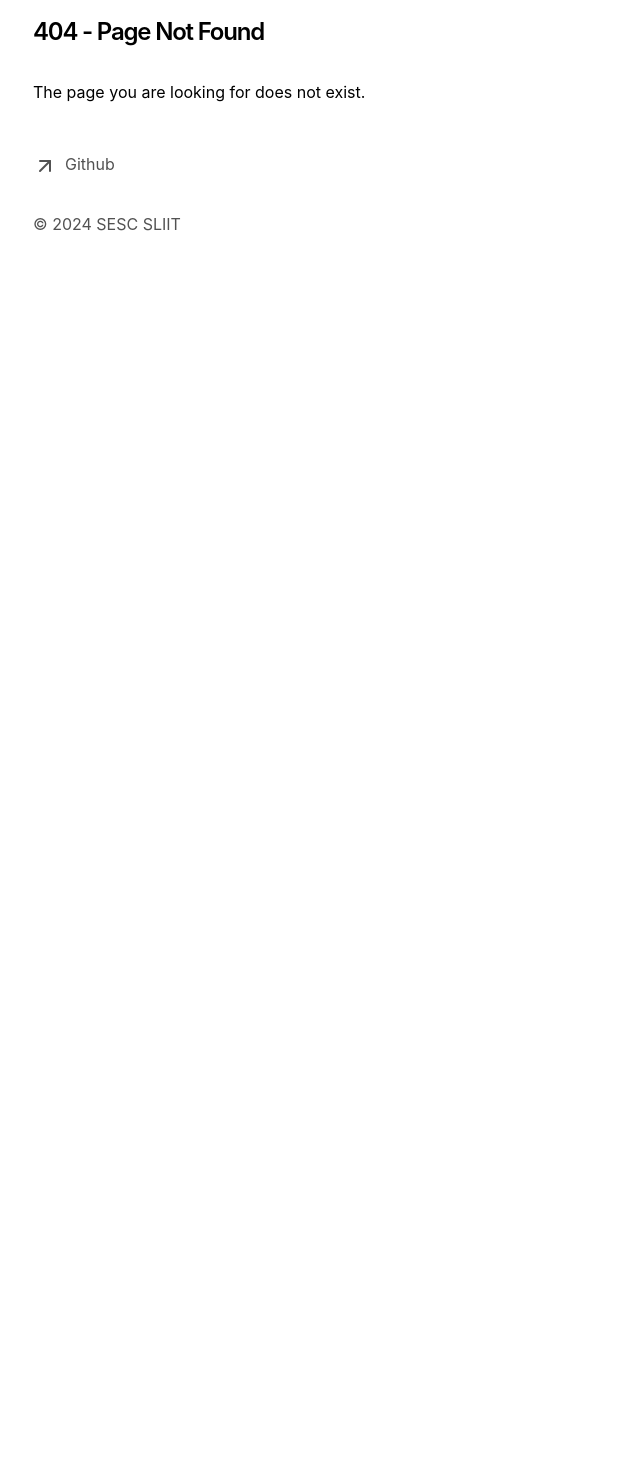
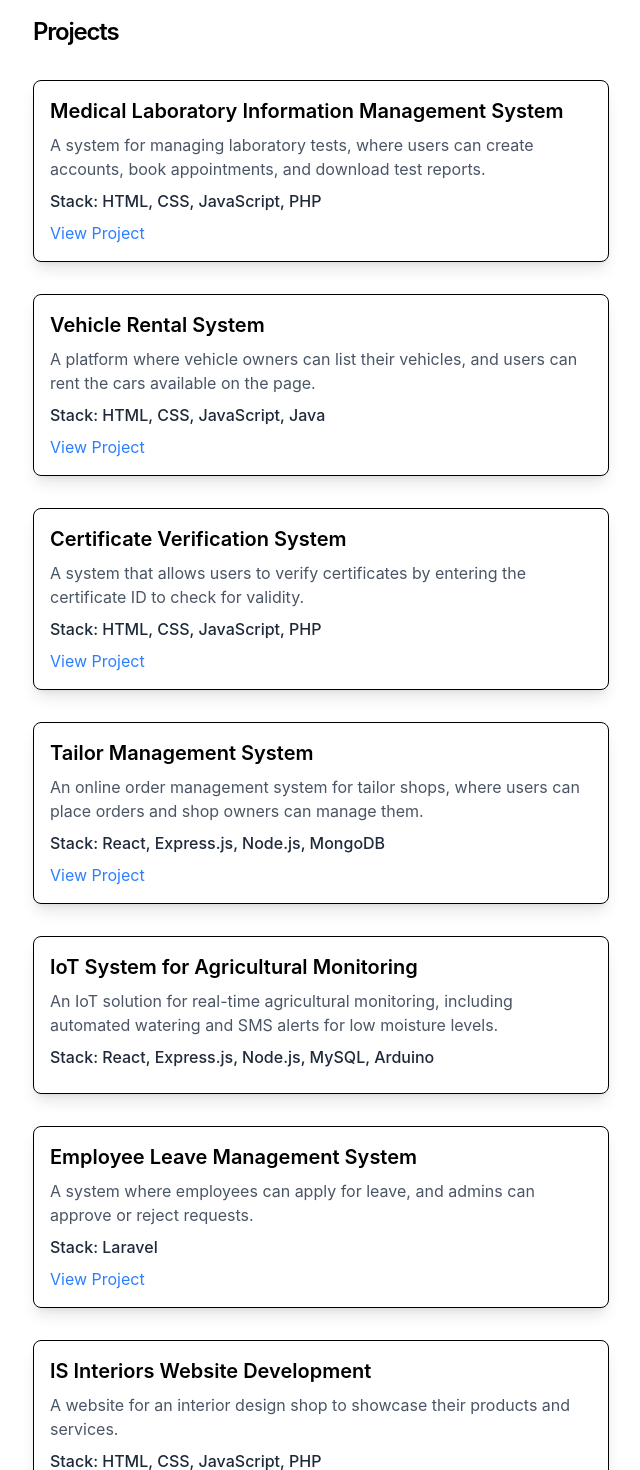
Before and after one commit to sliitsesc/portfolio-nextjs, a Next.js app: page /projects in a window 1280 px wide. Before the commit this address had no page. Shown: the part 120-1590 px from the top of the page, without its empty margins (319-959 px from the left). Before the commit the page ends 800 px from the top, so only its background shows below. Built offline with nearby package versions, Linux system fonts and the light colour scheme.

Commit message:
some chamges are done

```diff
--- /dev/null
+++ b/app/about/page.tsx
@@ -0,0 +1,96 @@
+import Image from "next/image";
+
+const achievements = [
+  "Gold Medal at Kaohsiung International Invention & Design Expo (Taiwan, 2019)",
+  "Finalist at Intel International Science and Engineering Fair (USA, 2019)",
+  "Gold Medal at International Young Inventors Award (Indonesia, 2017)",
+  "President's Scout Award (Sri Lanka Scout Association, 2022)",
+  "Gold Medal at National Muay Thai Championship (2020)",
+  "Gold Medal at Sahasak Nimawum National Exhibition for Inventions & Innovation (2019)",
+];
+
+const experience = [
+  {
+    title: "Software Engineer Intern",
+    company: "Asipiya Soft Solutions",
+    duration: "June 2024 - Sep 2024",
+    description:
+      "Developed and maintained backend & frontend for Micro Finance application using Laravel. Created Jira-like interface for the Invoice application using React.js. Built complex interfaces for a Finance application using Laravel.",
+  },
+  {
+    title: "IoT System Developer for Agricultural Monitoring",
+    company: "Group Project",
+    duration: "Ongoing",
+    description:
+      "Developed IoT hardware with Arduino Uno for real-time agricultural monitoring. Visualized sensor data using React.js for live monitoring and implemented an automatic watering system with SMS alerts.",
+  },
+];
+
+const education = [
+  {
+    degree: "BSc (Hons) in IT Specialization in Software Engineering",
+    institution: "Sri Lanka Institute of Information Technology",
+    duration: "2022 - Present",
+    gpa: "CGPA: 3.30 / 4.0",
+  },
+  {
+    degree: "G.C.E A/L in Physical Science",
+    institution: "Zahira College Mawanella",
+    duration: "2019 - 2021",
+    notes: "Senior Prefect, President of New Inventors Club and Photography Club",
+  },
+];
+
+const languages = [
+  "English (Fluent)",
+  "Tamil (Fluent)",
+  "Sinhalese (Intermediate)",
+];
+
+export default function About() {
+  return (
+    <section>
+
+      <h1 className="mb-8 text-2xl font-semibold tracking-tighter">About Me</h1>
+      <p className="mb-4">
+        I am Ayyash Zamny, a Software Engineering student at Sri Lanka Institute
+        of Information Technology. With a passion for developing innovative
+        solutions, I have worked on a variety of projects ranging from web
+        development to IoT systems.
+      </p>
+
+      <h2 className="text-xl font-semibold mt-10 mb-4">Achievements</h2>
+      <ul className="list-disc pl-5 space-y-2">
+        {achievements.map((achievement, index) => (
+          <li key={index}>{achievement}</li>
+        ))}
+      </ul>
+
+      <h2 className="text-xl font-semibold mt-10 mb-4">Work Experience</h2>
+      {experience.map((job, index) => (
+        <div key={index} className="mb-6">
+          <h3 className="text-lg font-semibold">{job.title}</h3>
+          <p className="text-gray-500">{job.company} - {job.duration}</p>
+          <p className="text-gray-700">{job.description}</p>
+        </div>
+      ))}
+
+      <h2 className="text-xl font-semibold mt-10 mb-4">Education</h2>
+      {education.map((edu, index) => (
+        <div key={index} className="mb-6">
+          <h3 className="text-lg font-semibold">{edu.degree}</h3>
+          <p className="text-gray-500">{edu.institution} - {edu.duration}</p>
+          {edu.gpa && <p className="text-gray-700">{edu.gpa}</p>}
+          {edu.notes && <p className="text-gray-700">{edu.notes}</p>}
+        </div>
+      ))}
+
+      <h2 className="text-xl font-semibold mt-10 mb-4">Languages</h2>
+      <ul className="list-disc pl-5 space-y-2">
+        {languages.map((language, index) => (
+          <li key={index}>{language}</li>
+        ))}
+      </ul>
+    </section>
+  );
+}
--- a/app/components/footer.tsx
+++ b/app/components/footer.tsx
@@ -9,14 +9,14 @@ export default function Footer() {
             className="flex items-center transition-all hover:text-neutral-800 dark:hover:text-neutral-100"
             rel="noopener noreferrer"
             target="_blank"
-            href="https://github.com/sliitsesc">
+            href="https://github.com/ayyashzamny">
             <ArrowUpRight size={24} />
             <p className="ml-2 h-7">Github</p>
           </a>
         </li>
       </ul>
       <p className="mt-8 text-neutral-600 dark:text-neutral-300">
-        © {new Date().getFullYear()} SESC SLIIT
+        © {new Date().getFullYear()} AyyTec
       </p>
     </footer>
   );
--- a/app/components/nav.tsx
+++ b/app/components/nav.tsx
@@ -9,6 +9,9 @@ const navItems = {
   },
   "/about": {
     name: "about",
+  },
+  "/projects": {
+    name: "projects",
   },
 };
 
--- a/app/page.tsx
+++ b/app/page.tsx
@@ -1,32 +1,72 @@
 import { BlogPosts } from "app/components/posts";
 import Image from "next/image";
+import { FaFacebook, FaGithub, FaInstagram, FaLinkedin } from "react-icons/fa"; // Import social media icons
 
 export default function Page() {
   return (
     <section>
       <div className="flex gap-x-4 items-center flex-row mb-10">
         <Image
-          src={"/image.jpg"}
+          src={"/AYS_5568.jpg"}
           alt="profile pic"
           width={100}
           height={100}
           className="rounded-full border-[2px] border-yellow-500 -ml-2 hover:grayscale transition-all duration-300"
         />
         <div>
-          <p className="text-xl font-semibold">John Doe</p>
-          <p className="text-lg text-gray-400">Student at SLIIT</p>
+          <p className="text-xl font-semibold">Ayyash Zamny</p>
+          <p className="text-lg text-gray-400">Software Engineer Intern</p>
+          {/* Social Media Links */}
+          <div className="flex mt-2 space-x-4">
+            <a
+              href="https://github.com/ayyashzamny"
+              target="_blank"
+              rel="noopener noreferrer"
+              className="text-gray-500 hover:text-gray-800"
+            >
+              <FaGithub size={24} />
+            </a>
+            <a
+              href="https://www.linkedin.com/in/ayyashzamny/"
+              target="_blank"
+              rel="noopener noreferrer"
+              className="text-gray-500 hover:text-gray-800"
+            >
+              <FaLinkedin size={24} />
+            </a>
+            <a
+              href="https://www.instagram.com/ayyashzamny/"
+              target="_blank"
+              rel="noopener noreferrer"
+              className="text-gray-500 hover:text-gray-800"
+            >
+              <FaInstagram size={24} />
+            </a>
+            <a
+              href="https://www.facebook.com/mohmmed.ayyash"
+              target="_blank"
+              rel="noopener noreferrer"
+              className="text-gray-500 hover:text-gray-800"
+            >
+              <FaFacebook size={24} />
+            </a>
+          </div>
         </div>
       </div>
-      <h1 className="mb-8 text-2xl font-semibold tracking-tighter">
-        Welcome! 👋
-      </h1>
+
+
       <p className="mb-4">
-        I am a passionate JavaScript developer and full-time student at SLIIT.
-        With a year of self-taught coding experience, I enjoy building web
-        applications and writing about web development as a part-time blogger.
-        I'm a fan of open-source contributions and JAMstack technologies, always
-        seeking new opportunities to collaborate and grow as a developer.
+        I'm Ayyash Zamny, a Software Engineering student at the Sri Lanka Institute of Information Technology. With a CGPA of 3.30, I have gained hands-on experience in developing innovative solutions across various projects, including the Medical Laboratory Information Management System, Vehicle Rental System, and IoT-based agricultural monitoring systems.
       </p>
+
+      <p className="mb-4">
+        Over the course of my academic journey, I have honed my skills in several programming languages like Java, PHP, Python, JavaScript, and have developed proficiency in both front-end and back-end technologies. I have worked on projects ranging from certificate verification systems to employee leave management solutions, using stacks like React.js, Node.js, Laravel, and MongoDB.
+      </p>
+
+      <p className="mb-4">
+        My passion for tech and innovation is complemented by achievements like winning gold medals at the Kaohsiung International Invention & Design Expo and National Muay Thai Championship. I'm always looking to learn, adapt, and take on challenges in my pursuit of building impactful software.
+      </p>
+
       <div className="my-8">
         <p className="text-gray-400 text-lg mb-2">From my blog</p>
         <BlogPosts />
--- /dev/null
+++ b/app/projects/page.tsx
@@ -0,0 +1,80 @@
+import Image from "next/image";
+
+const projects = [
+  {
+    title: "Medical Laboratory Information Management System",
+    description: "A system for managing laboratory tests, where users can create accounts, book appointments, and download test reports.",
+    stack: "HTML, CSS, JavaScript, PHP",
+    link: "https://github.com/ayyashzamny/ARM_MediLab.git",
+  },
+  {
+    title: "Vehicle Rental System",
+    description: "A platform where vehicle owners can list their vehicles, and users can rent the cars available on the page.",
+    stack: "HTML, CSS, JavaScript, Java",
+    link: "https://github.com/ayyashzamny/Vehicle-Rental-System.git",
+  },
+  {
+    title: "Certificate Verification System",
+    description: "A system that allows users to verify certificates by entering the certificate ID to check for validity.",
+    stack: "HTML, CSS, JavaScript, PHP",
+    link: "http://test-web-institute.free.nf/?i=1",
+  },
+  {
+    title: "Tailor Management System",
+    description: "An online order management system for tailor shops, where users can place orders and shop owners can manage them.",
+    stack: "React, Express.js, Node.js, MongoDB",
+    link: "https://github.com/ayyashzamny/MSR-ITP.git",
+  },
+  {
+    title: "IoT System for Agricultural Monitoring",
+    description: "An IoT solution for real-time agricultural monitoring, including automated watering and SMS alerts for low moisture levels.",
+    stack: "React, Express.js, Node.js, MySQL, Arduino",
+    link: "",
+  },
+  {
+    title: "Employee Leave Management System",
+    description: "A system where employees can apply for leave, and admins can approve or reject requests.",
+    stack: "Laravel",
+    link: "https://github.com/ayyashzamny/Employee-Leave-System-Laravel.git",
+  },
+  {
+    title: "IS Interiors Website Development",
+    description: "A website for an interior design shop to showcase their products and services.",
+    stack: "HTML, CSS, JavaScript, PHP",
+    link: "",
+  },
+];
+
+export default function Projects() {
+  return (
+    <section>
+      <h1 className="mb-8 text-2xl font-semibold tracking-tighter">
+        Projects
+      </h1>
+      <div className="space-y-8"> {/* space-y-8 adds space between the project cards */}
+        {projects.map((project, index) => (
+          <div
+            key={index}
+            className="border rounded-lg p-4 shadow-lg transition hover:shadow-2xl"
+          >
+            <h2 className="text-xl font-semibold mb-2">{project.title}</h2>
+            <p className="text-gray-600 mb-2">{project.description}</p>
+            <p className="text-gray-800 font-medium mb-2">
+              Stack: {project.stack}
+            </p>
+            {project.link && (
+              <a
+                href={project.link}
+                className="text-blue-500 hover:underline"
+                target="_blank"
+                rel="noopener noreferrer"
+              >
+                View Project
+              </a>
+            )}
+          </div>
+        ))}
+      </div>
+    </section>
+  );
+}
--- a/next.config.js
+++ b/next.config.js
@@ -1,3 +1,3 @@
-module.exports = {
-  basePath: "/portfolio-nextjs",
-};
+// module.exports = {
+//   basePath: "/portfolio-nextjs",
+// };
--- a/package.json
+++ b/package.json
@@ -19,6 +19,7 @@
     "postcss": "^8.4.35",
     "react": "18.2.0",
     "react-dom": "18.2.0",
+    "react-icons": "^5.3.0",
     "sugar-high": "^0.6.0",
     "tailwindcss": "4.0.0-alpha.13",
     "typescript": "5.3.3"
```
Also changed, not shown: public/AYS_5568.jpg (added), 1 other file (tests, documents, lock files or other folders).
